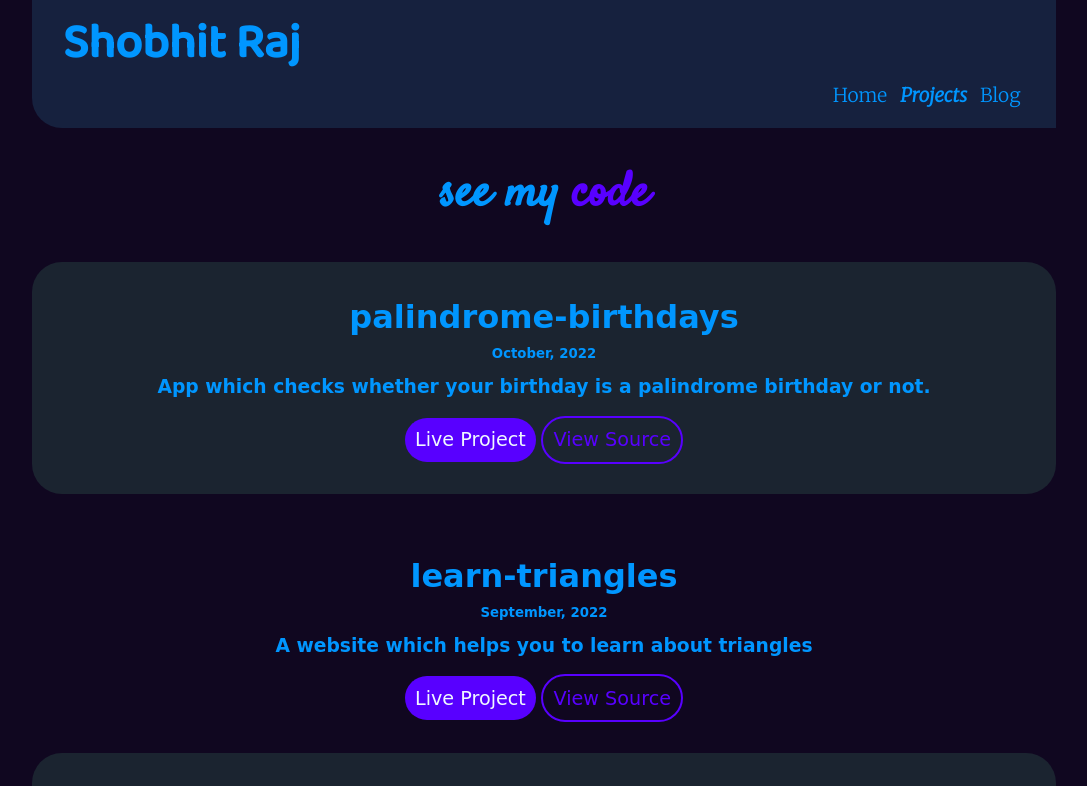
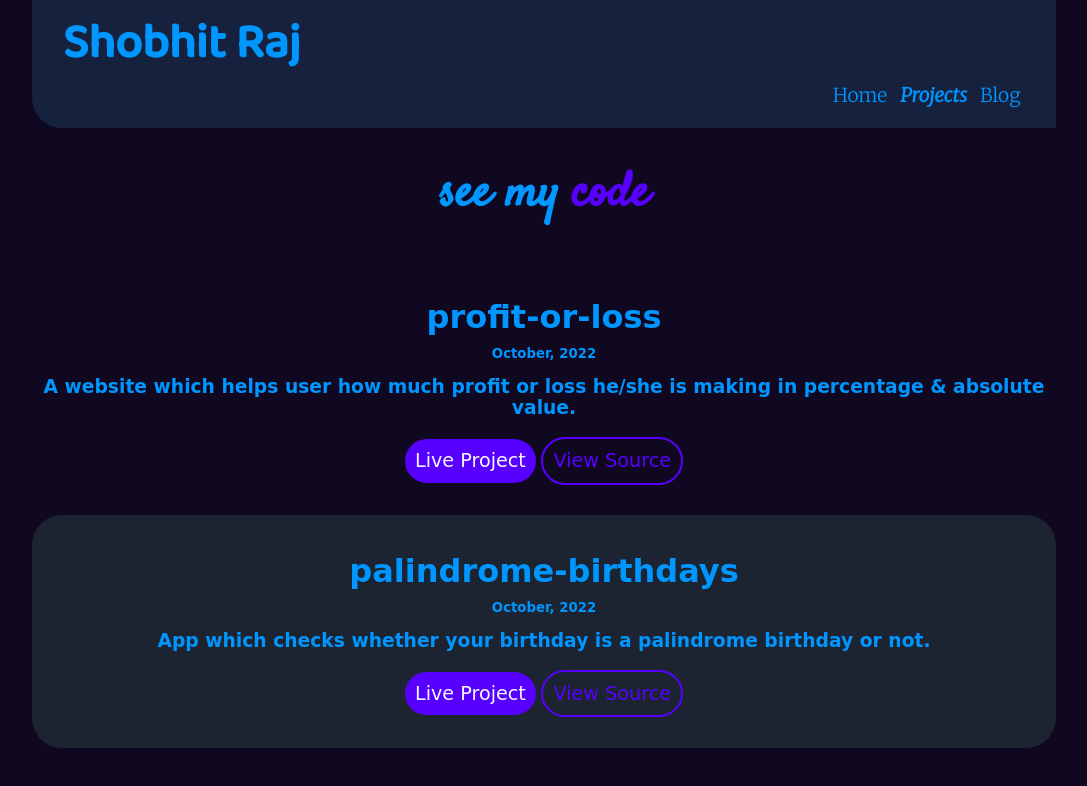
Before and after one commit to shobhit-28/neog.camp-portfolio, a plain HTML site: page projects.html in a window 1280 px wide. Shown: the top 786 px of the page, without its empty margins (96-1183 px from the left). Drawn offline with Linux system fonts and the light colour scheme; a web font is replaced by a local one.

Commit message:
added: stock evaluator

```diff
--- a/projects.html
+++ b/projects.html
@@ -33,6 +33,23 @@
             <h1>
                 see my <span class="intro-span">code</span>
             </h1>
+        </div>
+
+        <div class="projects">
+            <h1 class="stndrd-h1">
+                profit-or-loss
+            </h1>
+            <h5 class="stndrd-h5">
+                October, 2022
+            </h5>
+            <h3 class="stndrd-h3">
+                A website which helps user how much profit or loss he/she is making in percentage & absolute value.
+            </h3>
+            <a href="https://neogcamp-stock-profit-loss-checker.netlify.app/" class="inline-block solid-btn" target="_blank">Live
+                Project</a>
+            <a href="https://github.com/shobhit-28/neog.camp.stock-price-checker" class="inline-block empty-btn"
+                target="_blank">View
+                Source</a>
         </div>
 
         <div class="blog">
@@ -79,8 +96,8 @@
             <h3 class="stndrd-h3">
                 A website which can help you to check whether your birthday is lucky or not.
             </h3>
-            <a href="https://neog-luck-check.netlify.app/" class="inline-block solid-btn"
-                target="_blank">Live Project</a>
+            <a href="https://neog-luck-check.netlify.app/" class="inline-block solid-btn" target="_blank">Live
+                Project</a>
             <a href="https://github.com/shobhit-28/neog.camp-luck-checker" class="inline-block empty-btn"
                 target="_blank">View
                 Source</a>
@@ -114,8 +131,7 @@
                 Since I am from Bihar and I love bihari food. That's why I have prepared a list of the cuisines that I
                 like the most from my state.
             </h3>
-            <a href="https://tli6j2.csb.app/" class="inline-block solid-btn"
-                target="_blank">Live Project</a>
+            <a href="https://tli6j2.csb.app/" class="inline-block solid-btn" target="_blank">Live Project</a>
             <a href="https://codesandbox.io/s/food-recomendation-tli6j2" class="inline-block empty-btn"
                 target="_blank">View
                 Source</a>
```
